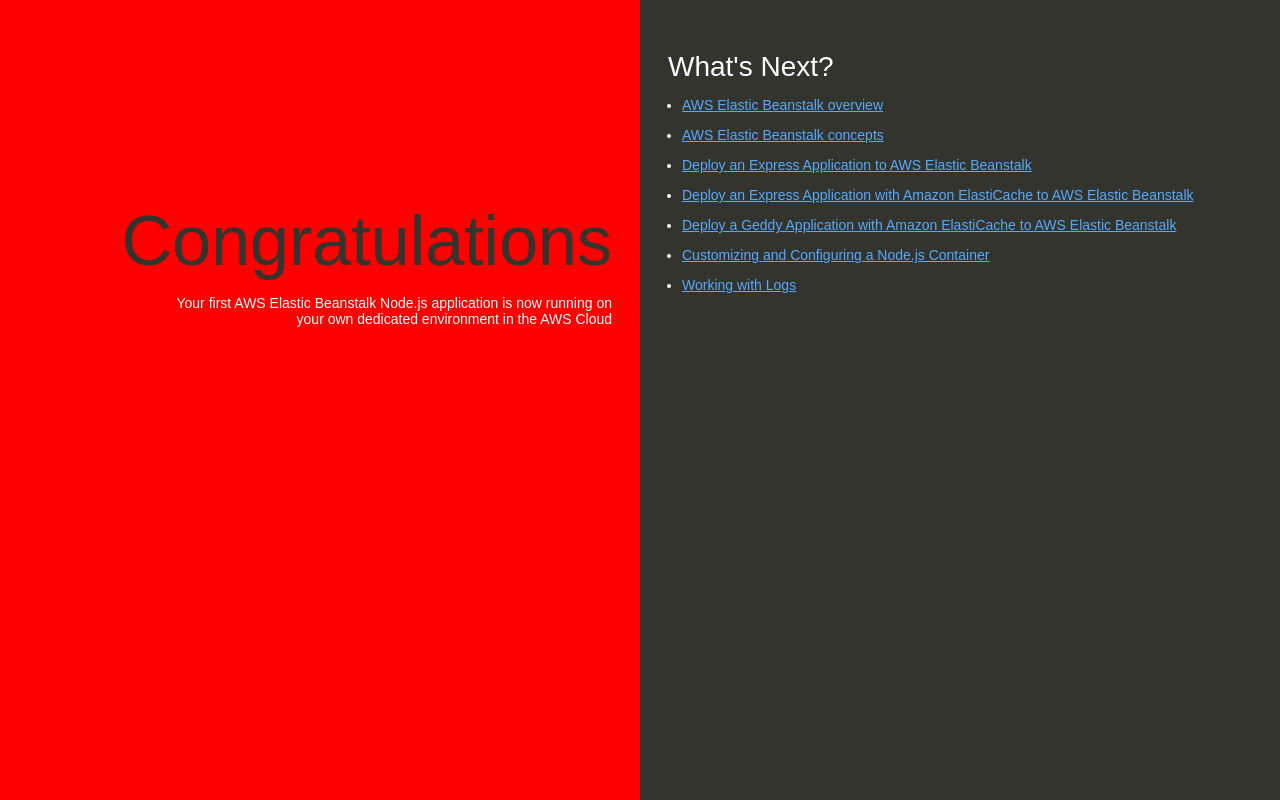
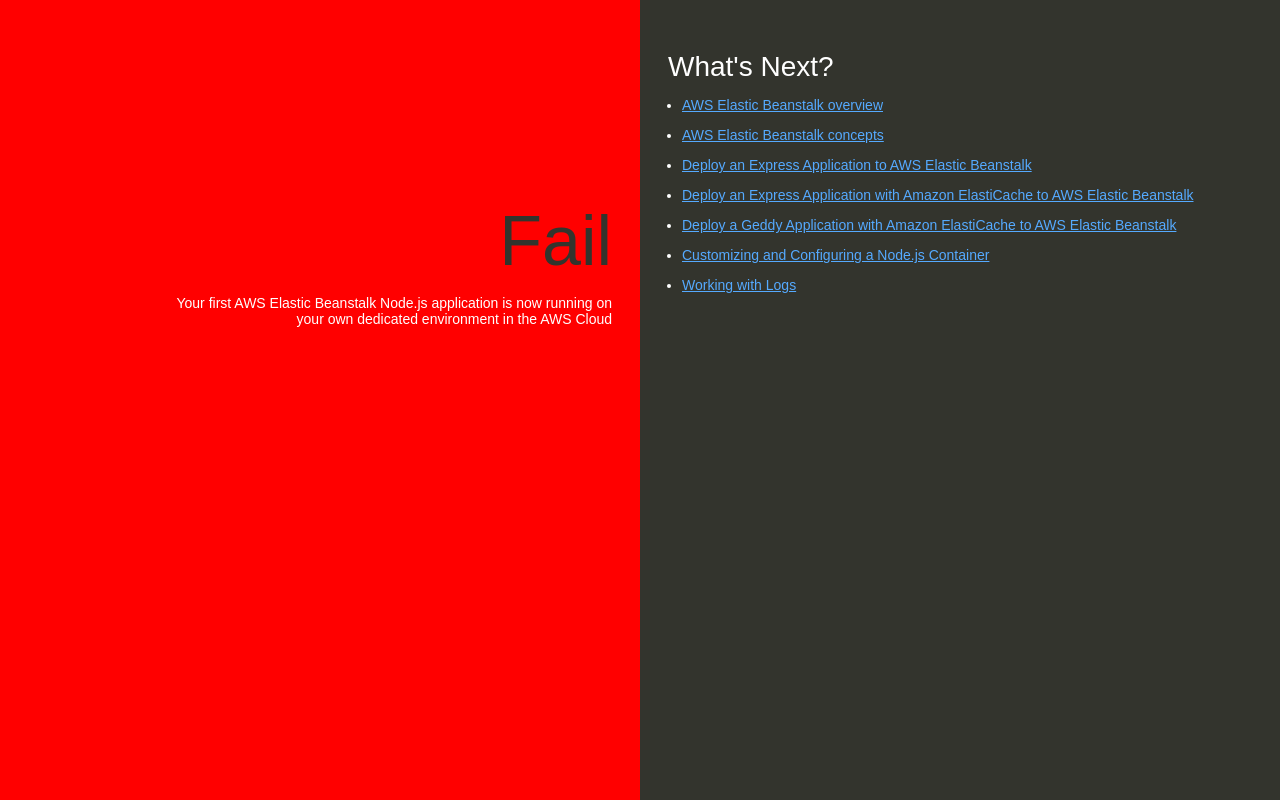
Before and after one commit to stqism/test, a website: page index.html in a window 1280 px wide. Drawn offline with Linux system fonts and the light colour scheme.

Commit message:
Update index.html
Make tests fail

```diff
--- a/index.html
+++ b/index.html
@@ -74,7 +74,7 @@
   </head>
   <body>
     <div class="textColumn">
-      <h1>Congratulations</h1>
+      <h1>Fail</h1>
       <p>Your first AWS Elastic Beanstalk Node.js application is now running on your own dedicated environment in the AWS Cloud</p>
     </div>
     <div class="linksColumn">
```
